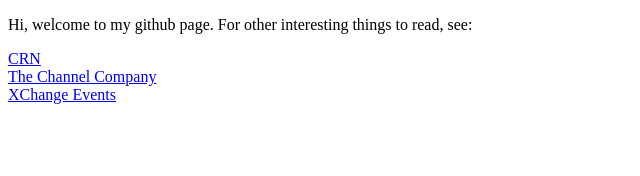
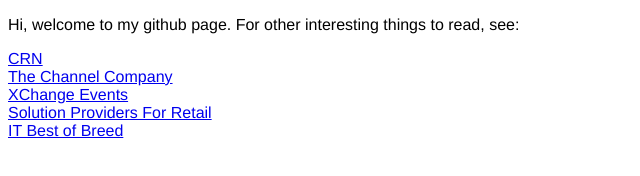
Before and after one commit to jcaponi/jcaponi.github.io, a plain HTML site: page index.html in a window 1280 px wide. Shown: the whole page, without its empty margins (0-640 px from the left). Drawn offline with nearby package versions, Linux system fonts and the light colour scheme.

Commit message:
added styles file

```diff
--- a/index.html
+++ b/index.html
@@ -4,8 +4,8 @@
 <meta charset="utf-8">
 <title>title</title>
 
-<style type="text/css" media="screen">
-</style>
+<link rel="stylesheet" type="text/css" href="styles.css">
+
 
 <script type="text/javascript">
 </script>
@@ -22,6 +22,8 @@
 <a href="http://www.crn.com">CRN<a><br>
 <a href="http://www.thechannelcompany.com">The Channel Company<a><br>
 <a href="http://www.xchange-events.com">XChange Events<a><br>
+<a href="http://solutionprovidersforretail.com/">Solution Providers For Retail<a><br>
+<a href="http://www.itbestofbreed.com/">IT Best of Breed<a><br>
 
 
 </body>
--- /dev/null
+++ b/styles.css
@@ -0,0 +1,3 @@
+body {
+font-family: helvetica, arial;
+}
```
